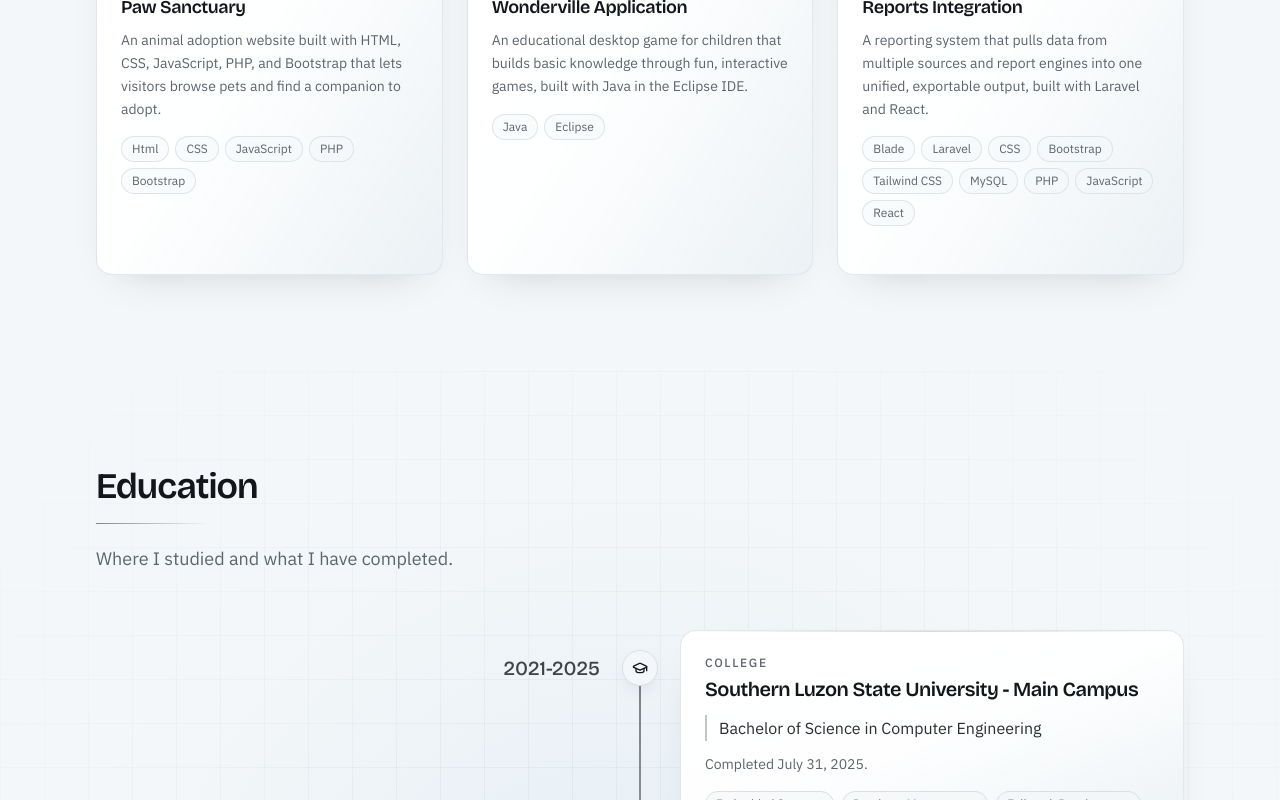
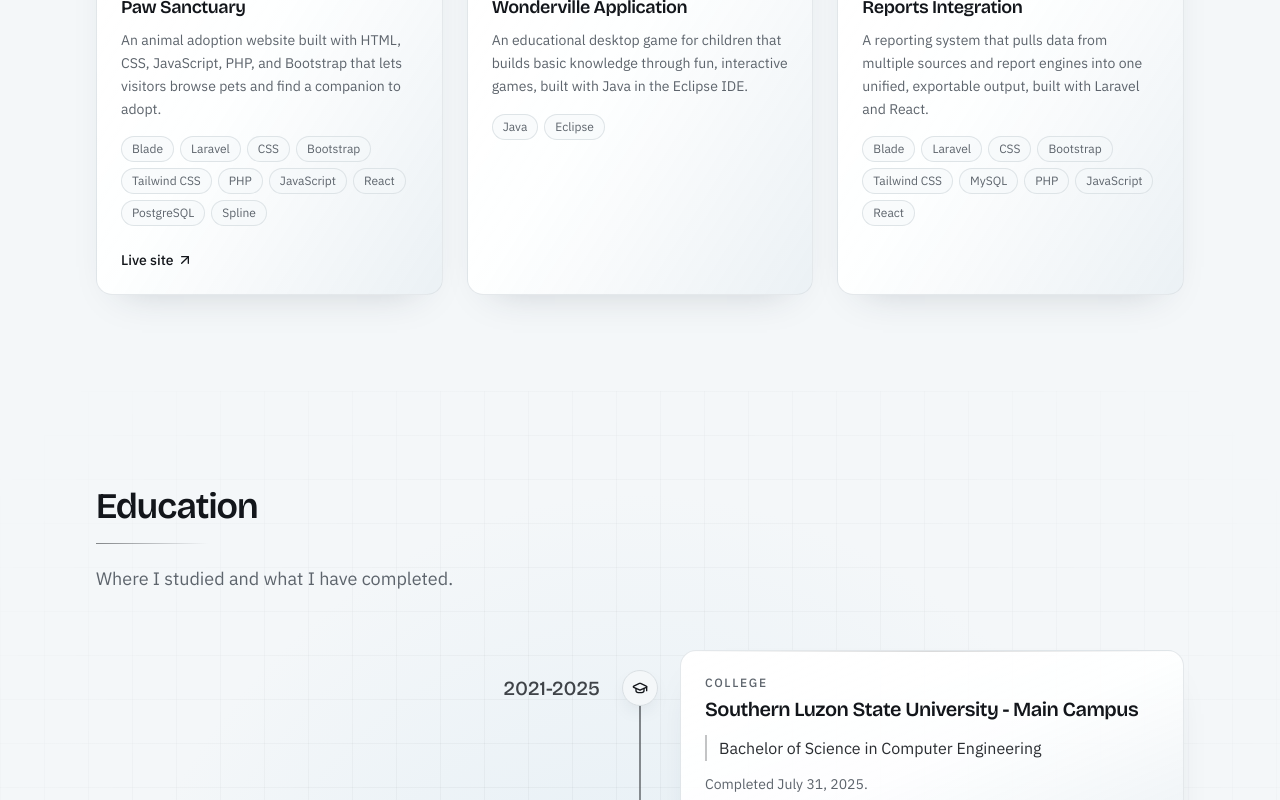
Before and after one commit to liema-wapu2402/PORTFOLIO-REYES, a React (Vite) app in the folder frontend/: page / in a window 1280 px wide. Shown: the part 2600-3400 px from the top of the page. Built offline with nearby package versions, Linux system fonts and the light colour scheme.

Commit message:
add links -> Add another website link for the projects.

```diff
--- a/frontend/src/components/projects/projects.data.js
+++ b/frontend/src/components/projects/projects.data.js
@@ -65,9 +65,20 @@ export const PROJECTS = [
       "An animal adoption website built with HTML, CSS, JavaScript, PHP, and Bootstrap that lets visitors browse pets and find a companion to adopt.",
     videoUrl: "",
     imageUrl: project4Img,
-    liveUrl: "",
+    liveUrl: "https://paw-avenue-sanctuary.vercel.app",
     repoUrl: "",
-    tags: ["Html", "CSS", "JavaScript", "PHP", "Bootstrap"],
+    tags: [
+      "Blade",
+      "Laravel",
+      "CSS",
+      "Bootstrap",
+      "Tailwind CSS",
+      "PHP",
+      "JavaScript",
+      "React",
+      "PostgreSQL",
+      "Spline",
+    ],
   },
   {
     title: "Wonderville Application",
```
